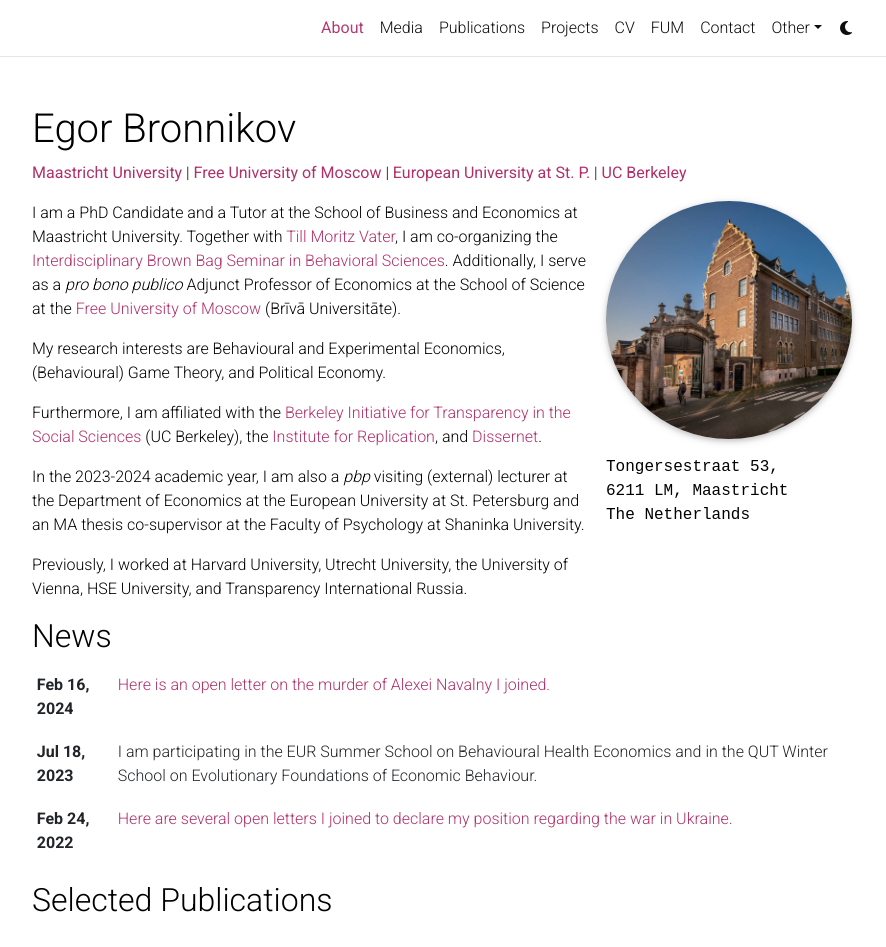
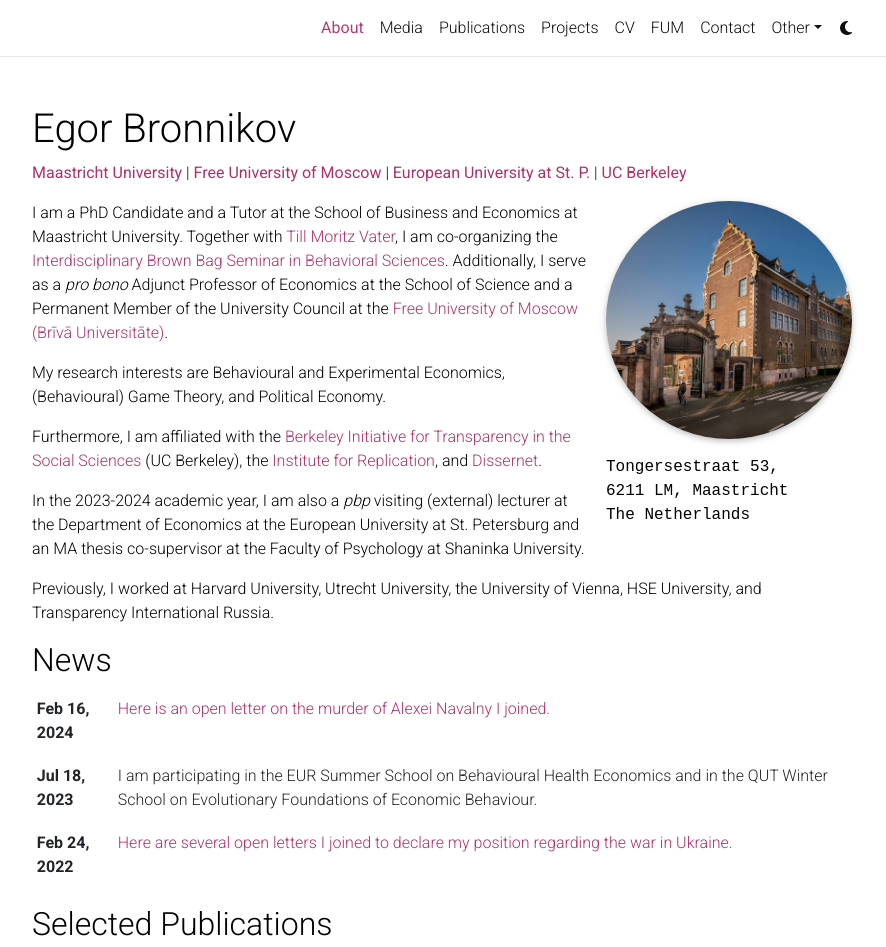
Before and after one commit to egorbronnikov/egorbronnikov.github.io, a Jekyll site: the page built from _pages/about.md, in a window 1280 px wide and 1145 px high, cut to the strip 0-947 px from the top of the window. Shown: the whole strip, without its empty margins (198-1084 px from the left). Built offline with Jekyll 4.4.1, drawn with Linux system fonts in a browser that asks for light colours; comment, search, counter and statistics services are not loaded; a style sheet for code colours, icons or effects is not loaded.

Commit message:
Update about.md

```diff
--- a/_pages/about.md
+++ b/_pages/about.md
@@ -25,7 +25,7 @@
 social: false  # includes social icons at the bottom of the page
 ---
 
-I am a  PhD Candidate and a Tutor at the School of Business and Economics at Maastricht University. Together with [Till Moritz Vater](https://nl.linkedin.com/in/till-moritz-vater-40a212186/en), I am co-organizing the [Interdisciplinary Brown Bag Seminar in Behavioral Sciences](https://sbe.maastrichtuniversity.nl/neuroeconomics/brownbag-seminar/). Additionally, I serve as a <i>pro bono publico</i> Adjunct Professor of Economics at the School of Science at the [Free University of Moscow](/teaching/) (Brīvā Universitāte).
+I am a  PhD Candidate and a Tutor at the School of Business and Economics at Maastricht University. Together with [Till Moritz Vater](https://nl.linkedin.com/in/till-moritz-vater-40a212186/en), I am co-organizing the [Interdisciplinary Brown Bag Seminar in Behavioral Sciences](https://sbe.maastrichtuniversity.nl/neuroeconomics/brownbag-seminar/). Additionally, I serve as a <i>pro bono</i> Adjunct Professor of Economics at the School of Science and a Permanent Member of the University Council at the [Free University of Moscow (Brīvā Universitāte)](/teaching/).
 
 My research interests are Behavioural and Experimental Economics, (Behavioural) Game Theory, and Political Economy.
 
```
